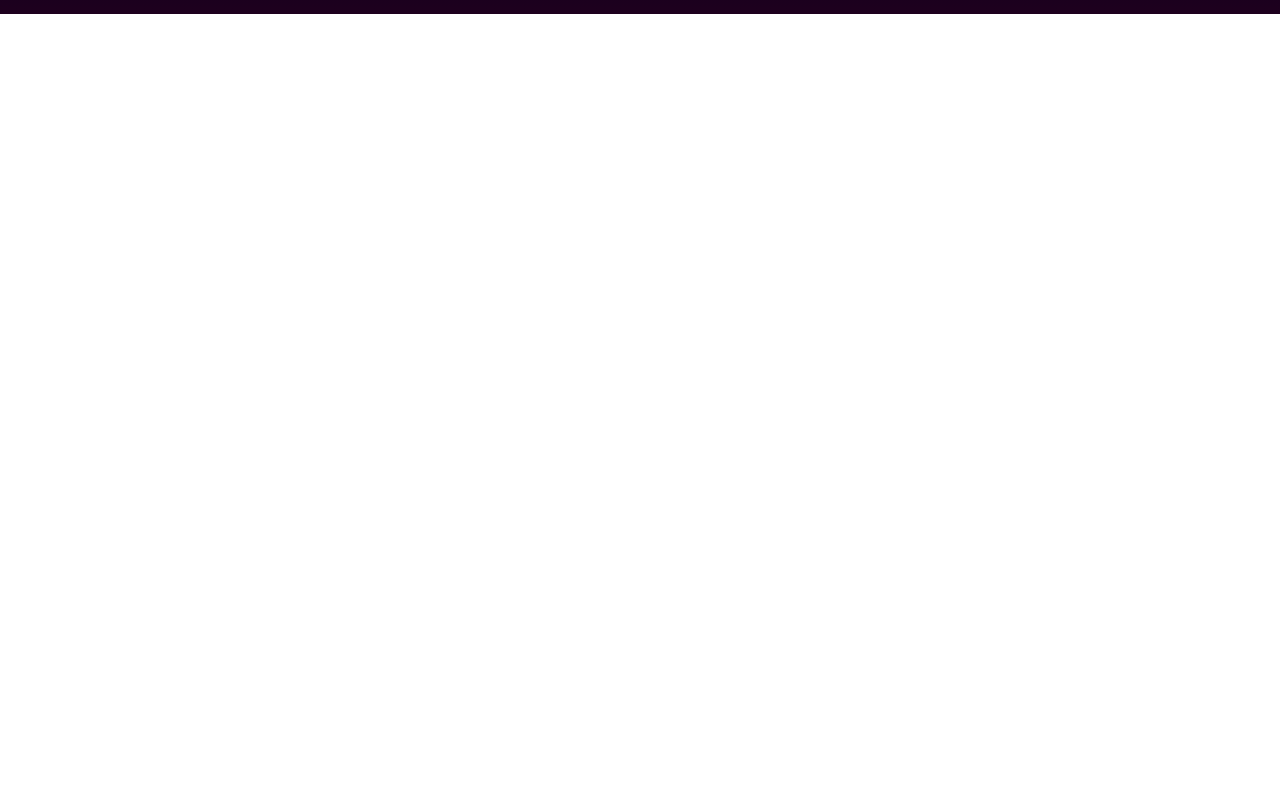
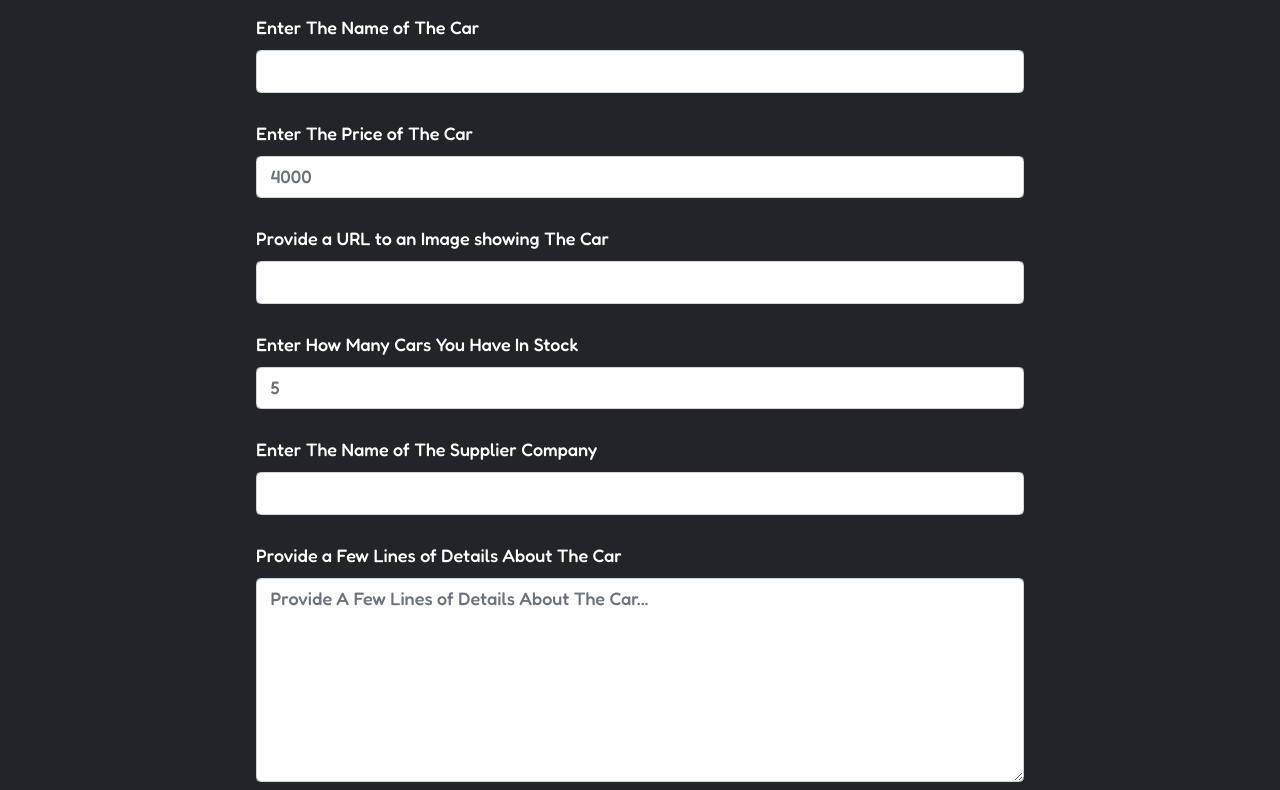
Before and after one commit to RafidMuhymin/spark-plug-client-side, a React (Create React App) app: page /manage-cars in a window 1280 px wide. Shown: the part 470-1260 px from the top of the page. Before the commit the page ends 800 px from the top, so only its background shows below. Built offline with nearby package versions, Linux system fonts and the light colour scheme; no server answers; sample sign-in values are in the browser's storage.

Commit message:
added NewCarForm

```diff
--- a/src/components/ManageCars/ManageCars.jsx
+++ b/src/components/ManageCars/ManageCars.jsx
@@ -1,9 +1,23 @@
+import NewCarForm from "../../forms/NewCarForm/NewCarForm";
 import Cars from "../Cars/Cars";
 
 export default function ManageCars() {
   return (
-    <main className="bg-dark">
+    <main className="bg-dark p-4 text-white">
+      <h1 className="text-center">Manage Cars</h1>
+
       <Cars fromManageCarsPage={true} />
+
+      <h2 className="text-center">Or..</h2>
+
+      <div
+        className="mx-auto"
+        style={{
+          maxWidth: "768px",
+        }}
+      >
+        <NewCarForm />
+      </div>
     </main>
   );
 }
--- /dev/null
+++ b/src/forms/NewCarForm/NewCarForm.jsx
@@ -0,0 +1,139 @@
+import { Icon } from "@iconify/react";
+import { useState } from "react";
+
+export default function NewCarForm() {
+  const addNewCar = (e) => {
+    e.preventDefault();
+
+    const formData = Object.fromEntries(new FormData(e.target));
+
+    formData.price = parseInt(formData.price).toLocaleString("en-US");
+    formData.quantity = parseInt(formData.quantity);
+
+    fetch(`${process.env.REACT_APP_API_HOST_URL}/cars`, {
+      method: "POST",
+      headers: {
+        "Content-Type": "application/json",
+      },
+      body: JSON.stringify(formData),
+    })
+      .then((res) => res.json())
+      .then((data) => {
+        console.log(data);
+      });
+  };
+
+  return (
+    <form
+      onSubmit={(e) => {
+        addNewCar(e);
+      }}
+    >
+      <label htmlFor="name" className="form-label">
+        Enter The Name of The Car
+      </label>
+      <input
+        className="form-control"
+        type="text"
+        name="name"
+        id="name"
+        autoComplete="name"
+        required
+      />
+
+      <br />
+
+      <label htmlFor="price" className="form-label">
+        Enter The Price of The Car
+      </label>
+      <input
+        className="form-control"
+        type="number"
+        placeholder="4000"
+        min={4000}
+        name="price"
+        id="price"
+        autoComplete="on"
+        required
+      />
+
+      <br />
+
+      <label htmlFor="imageUrl" className="form-label">
+        Provide a URL to an Image showing The Car
+      </label>
+      <input
+        className="form-control"
+        type="url"
+        name="imageUrl"
+        id="imageUrl"
+        autoComplete="photo"
+        required
+      />
+
+      <br />
+
+      <label htmlFor="quantity" className="form-label">
+        Enter How Many Cars You Have In Stock
+      </label>
+      <input
+        className="form-control"
+        type="number"
+        placeholder="5"
+        min={5}
+        name="quantity"
+        id="quantity"
+        autoComplete="on"
+        required
+      />
+
+      <br />
+
+      <label htmlFor="supplier" className="form-label">
+        Enter The Name of The Supplier Company
+      </label>
+      <input
+        className="form-control"
+        type="text"
+        name="supplier"
+        id="supplier"
+        autoComplete="on"
+        required
+      />
+
+      <br />
+
+      <label htmlFor="description" className="form-label">
+        Provide a Few Lines of Details About The Car
+      </label>
+      <textarea
+        rows={7.5}
+        className="form-control"
+        placeholder="Provide A Few Lines of Details About The Car..."
+        name="description"
+        id="description"
+        autoComplete="text"
+        required
+      />
+
+      <br />
+
+      <button type="submit" className="btn btn-primary d-block mx-auto">
+        Add a New Car <Icon icon="akar-icons:plus" />
+      </button>
+    </form>
+  );
+}
+
+/*
+
+Volkswagen ID.4
+
+Volkswagen
+
+48,940
+
+https://media.ed.edmunds-media.com/volkswagen/id4/2021/oem/2021_volkswagen_id4_4dr-suv_awd-pro-s-statement_fq_oem_2_500.jpg
+
+The ID.4 is one of the first all-electric compact SUVs to hit the market, offering loads of standard features and a genuinely spacious cabin. It pushes the envelope with some neat technology and traveled 287 miles on a single charge in Edmunds' real-world range test.
+*/
```
